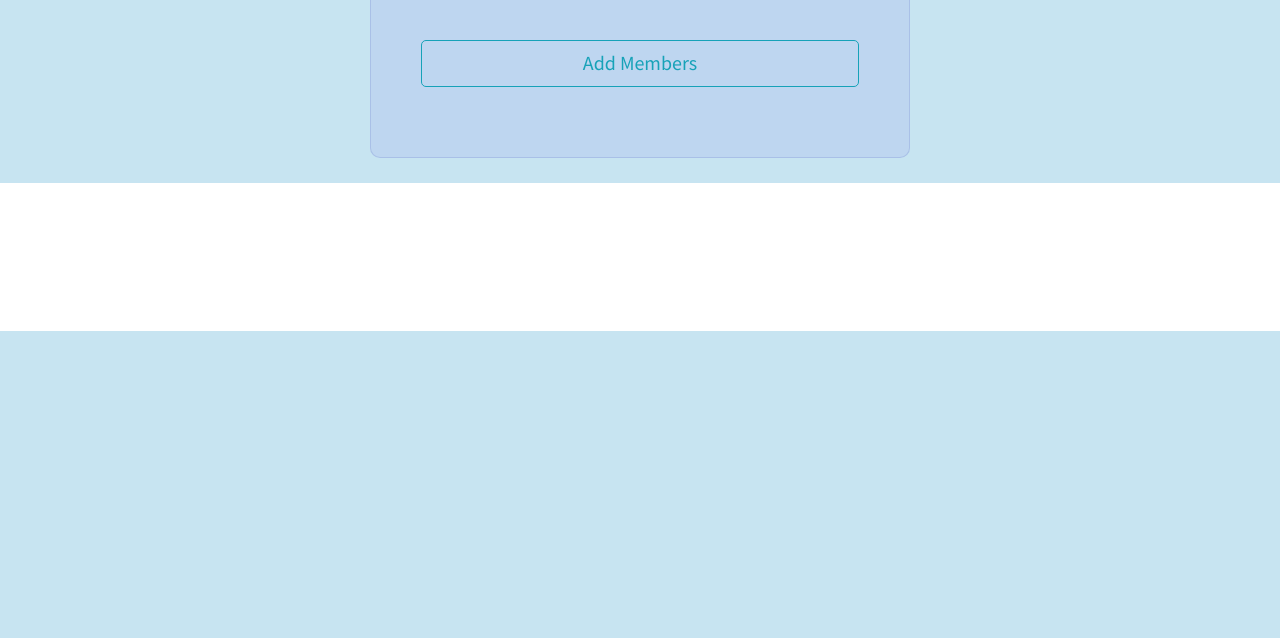
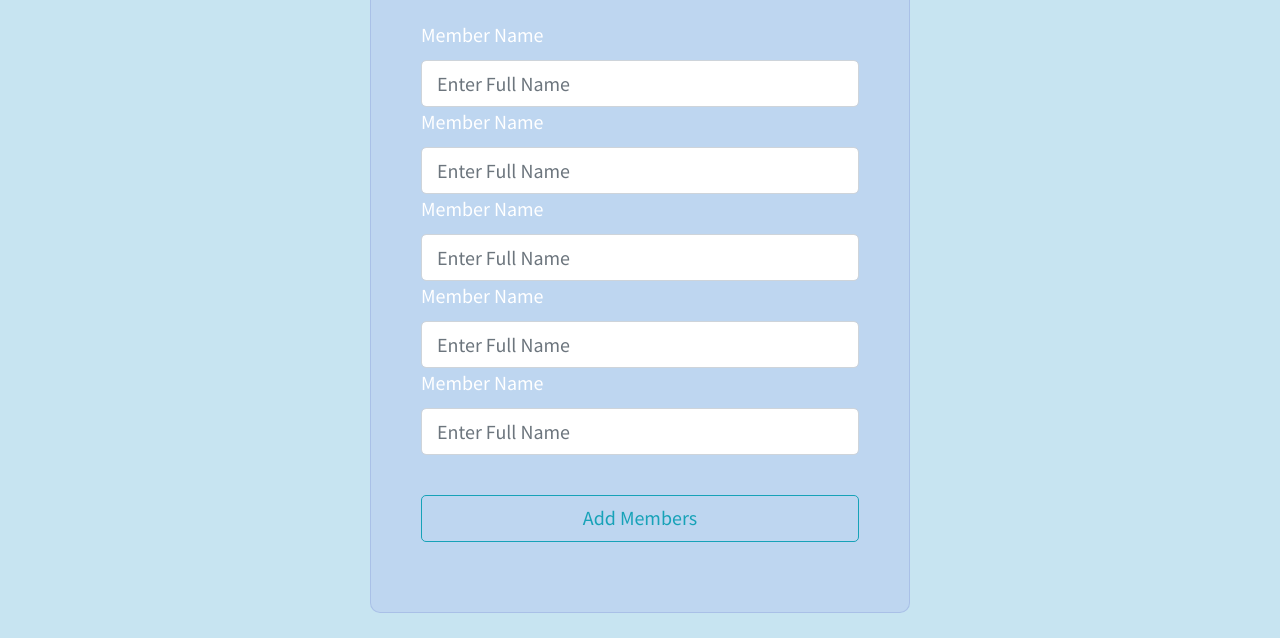
Before and after one commit to joanna131fan/clubsapp, a Flask app: page /club_members/1 in a window 1280 px wide. Shown: the part 469-1107 px from the top of the page. Before the commit the page ends 800 px from the top, so only its background shows below. Run offline with Flask 2, Linux system fonts and the light colour scheme; the visitor is signed in with stand-in values (Sample User, id 1); data comes from the database, SQL or seed files in the repository; data that the repository does not hold is empty; some libraries are stand-ins or nearby versions.

Commit message:
fixed typo

```diff
--- a/clubsapp/templates/club_members.html
+++ b/clubsapp/templates/club_members.html
@@ -11,7 +11,7 @@
                 {{ form.club_name(class="form-control form control-lg")}}
             </div>
             <div class="form-group">
-                {% for member in members %}
+                {% for member in form.members %}
                     {{ member.label(class="form-control-label") }}
                     {{ member(class="form-control form control-lg") }}
                 {% endfor %}
```
